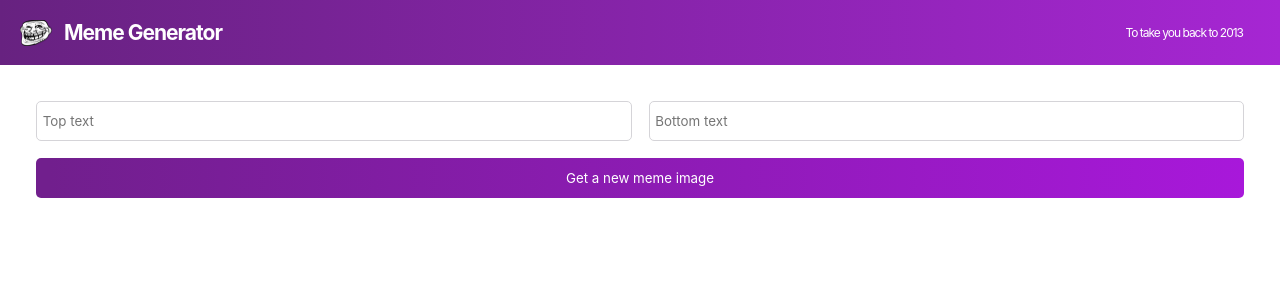
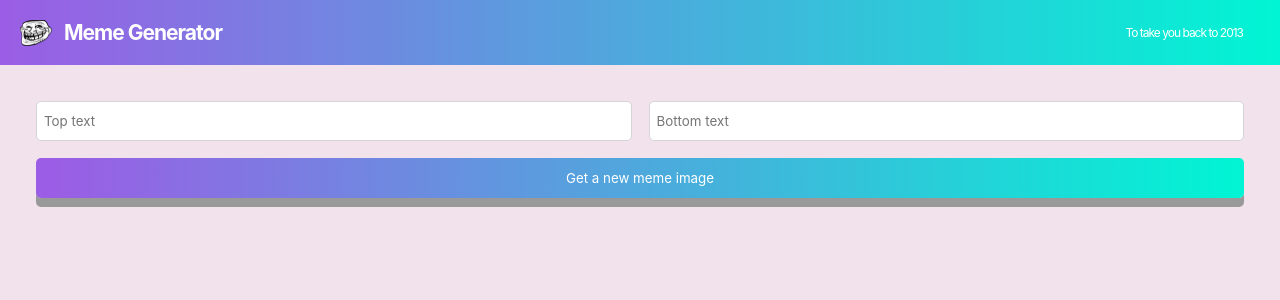
Before and after one commit to georgeiliop/meme-generator-app, a React (Create React App) app: page / in a window 1280 px wide. Shown: the top 300 px of the page. Built offline with nearby package versions, Linux system fonts and the light colour scheme; no server answers; the HTML template or start-up script is replaced by a standard one.

Commit message:
Changed the styling

```diff
--- a/src/App.css
+++ b/src/App.css
@@ -1,6 +1,7 @@
 body {
   font-family: 'Inter', sans-serif;
   letter-spacing: -1px;
+  background-color: #f1e2eb;
 }
 
 main {
@@ -9,7 +10,7 @@ main {
 .headerContainer {
   display: flex;
   align-items: center;
-  background: linear-gradient(.25turn,#672280 0%, #A626D3 100%);
+  background: linear-gradient(.25turn,#9b5de5 0%, #00f5d4 100%);
   color: #FFFFFF;
 }
 
@@ -42,32 +43,54 @@ main {
   grid-column: 1 / -1;
   font-family: 'Inter', sans-serif;
   border-radius: 5px;
-  background: linear-gradient(90.41deg, #711F8D 1.14%, #A818DA 100%);
+  background: linear-gradient(90.41deg, #9b5de5 1.14%, #00f5d4 100%);
   color: white;
   border: none;
   cursor: pointer;
+  text-align: center;
+  cursor: pointer;
+  outline: none;
+  box-shadow: 0 9px #999;
 }
+.form--button:hover {background-color: #9b5de5}
 
+.form--button:active {
+  background-color: #9b5de5;
+  box-shadow: 0 5px #666;
+  transform: translateY(4px);
+
+}
 .form--input {
   font-family: 'Inter', sans-serif;
   border-radius: 5px;
   border: 1PX solid #d5d4d8;
+  text-indent: 5px;
+}
+.form--input:focus {
+  font-family: 'Inter', sans-serif;
+  border-radius: 5px;
+  border: 1PX solid none;
+  text-indent: 5px;
+  outline: none;
 }
 
 .meme--image {
   max-width: 100%;
+  /* min-width: 100%; */
   border-radius: 3px;
 }
 
 .meme {
+  max-width: 100%;
   position: relative;
   display: flex;
   justify-content: center;
+  margin-top: 25px;
 }
 
 .meme--text {
   position: absolute;
-  width: 80%;
+  width: 15em;
   text-align: center;
   left: 50%;
   transform: translateX(-50%);
--- a/src/components/Meme.js
+++ b/src/components/Meme.js
@@ -41,7 +41,7 @@ const Meme = () => {
                 <input
                     type="text"
                     className='form--input'
-                    placeholder=' Top text'
+                    placeholder='Top text'
                     name="topText"
                     value={meme.topText}
                     onChange={handleChange}
@@ -49,7 +49,7 @@ const Meme = () => {
                 <input
                     type="text"
                     className='form--input'
-                    placeholder=' Bottom text'
+                    placeholder='Bottom text'
                     name="bottomText"
                     value={meme.bottomText}
                     onChange={handleChange}
```
